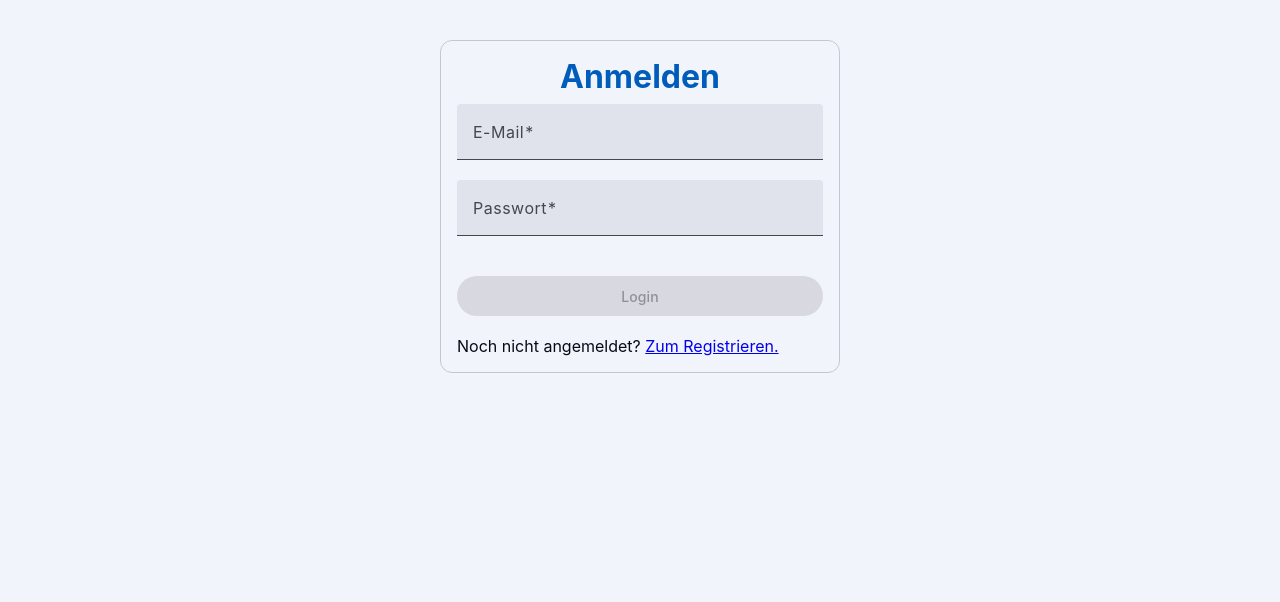
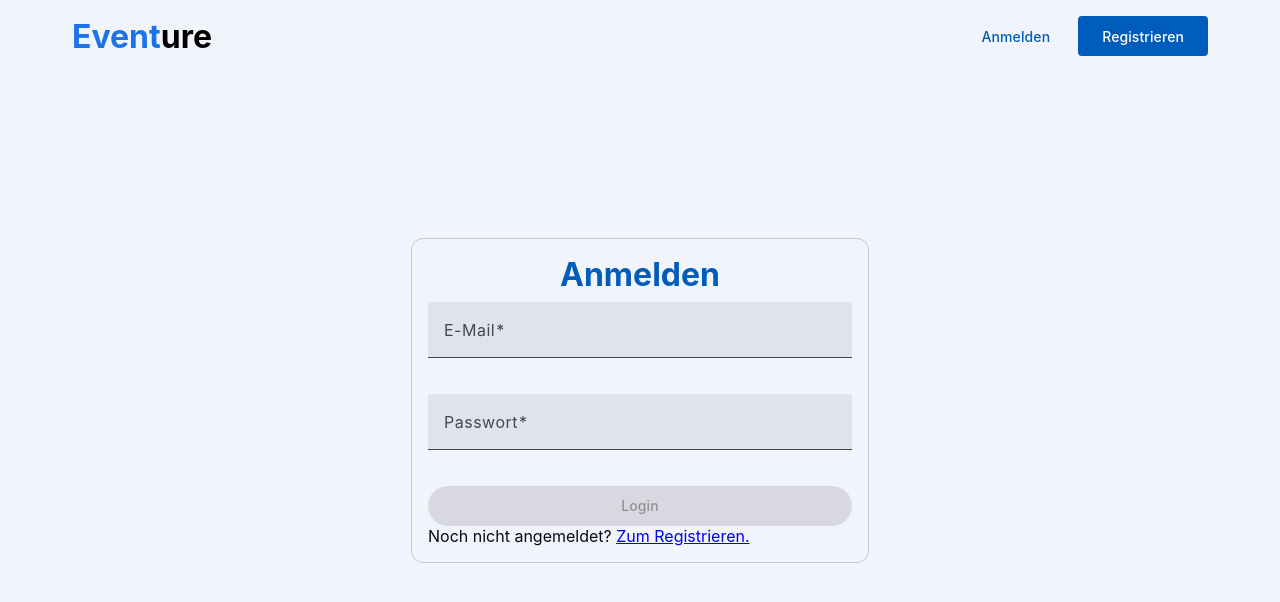
Before and after one commit to mezotv/eventure, an Angular app in the folder frontend/: page /login in a window 1280 px wide. Shown: the top 602 px of the page. Built offline with nearby package versions, Linux system fonts and the light colour scheme.

Commit message:
feat(components): add navbar
Fügt eine keine navbar nach unserem design hinzu.

```diff
--- a/frontend/src/app/app.component.html
+++ b/frontend/src/app/app.component.html
@@ -1 +1,2 @@
+<app-navbar></app-navbar>
 <router-outlet />
--- a/frontend/src/app/app.component.ts
+++ b/frontend/src/app/app.component.ts
@@ -1,10 +1,11 @@
 import { Component } from '@angular/core';
 import { RouterOutlet } from '@angular/router';
+import { NavbarComponent } from "./components/navbar/navbar.component";
 
 @Component({
   selector: 'app-root',
   standalone: true,
-  imports: [RouterOutlet],
+  imports: [RouterOutlet, NavbarComponent],
   templateUrl: './app.component.html',
   styleUrl: './app.component.css'
 })
--- /dev/null
+++ b/frontend/src/app/components/navbar/navbar.component.css
@@ -0,0 +1,37 @@
+  /* Navbar styles */
+  .navbar {
+    display: flex;
+    justify-content: space-between;
+    align-items: center;
+    padding: 1rem 2rem;
+    margin: 0 auto;
+    max-width: 1200px;
+  }
+
+  .logo {
+    font-size: 2rem;
+    font-weight: 700;
+  }
+
+  .logo-event {
+    color: #1a73e8; /* Material blue */
+  }
+
+  .logo-ture {
+    color: #000;
+  }
+
+  .auth-buttons {
+    display: flex;
+    gap: 1rem;
+  }
+
+  .login-button {
+    color: #000;
+  }
+
+  .register-button {
+    background-color: #1a73e8; /* Material blue */
+    color: white;
+    border-radius: 4px;
+  }
--- /dev/null
+++ b/frontend/src/app/components/navbar/navbar.component.html
@@ -0,0 +1,9 @@
+<div class="navbar">
+    <div class="logo">
+      <span class="logo-event">Event</span><span class="logo-ture">ure</span>
+    </div>
+    <div class="auth-buttons">
+      <a mat-button class="login-button" href="/login">Anmelden</a>
+      <a mat-flat-button class="register-button" href="/register">Registrieren</a>
+    </div>
+  </div>
--- a/frontend/src/app/pages/home/home.component.html
+++ b/frontend/src/app/pages/home/home.component.html
@@ -1 +1 @@
-<p>home works!</p>
+<app-event-discovery></app-event-discovery>
--- a/frontend/src/app/pages/home/home.component.ts
+++ b/frontend/src/app/pages/home/home.component.ts
@@ -1,8 +1,9 @@
 import { Component } from '@angular/core';
+import { EventDiscoveryComponent } from "../../components/event-discovery/event-discovery.component";
 
 @Component({
   selector: 'app-home',
-  imports: [],
+  imports: [EventDiscoveryComponent],
   templateUrl: './home.component.html',
   styleUrl: './home.component.css',
 })
--- a/frontend/src/app/pages/login/login.component.css
+++ b/frontend/src/app/pages/login/login.component.css
@@ -26,32 +26,21 @@ h1 {
     background-color: var(--background);
 }
 
-.example-button {
+.login-button {
     display: table-cell;
     font-size: 14px;
     margin-left: 8px;
-    min-width: 200px;
+    min-width: 120px;
     background-color: var(--primary);
 }
 
-.example-button-row {
-    width: 100%;
+mat-flat-button {
+    background-color: var(--primary);
+}
+
+.login-button-row {
     content: var(--primary);
     margin-bottom: 0.5rem;
-}
-
-.login {
-    max-width: 400px;
-    margin: 40px auto;
-}
-
-.full-width {
-    width: 100%;
-}
-
-.example-button-row {
-    margin-top: 20px;
-    margin-bottom: 20px;
 }
 
 .error-message {
@@ -62,3 +51,16 @@ h1 {
     background-color: rgba(244, 67, 54, 0.1);
     border-radius: 4px;
 }
+
+.success-message {
+    color: #4caf50;
+    font-size: 12px;
+    margin: 10px 0;
+    padding: 10px;
+    background-color: rgba(76, 175, 80, 0.1);
+    border-radius: 4px;
+}
+
+.mat-mdc-form-field {
+    margin-bottom: 16px;
+}
--- a/frontend/src/app/pages/register/register.component.css
+++ b/frontend/src/app/pages/register/register.component.css
@@ -38,8 +38,6 @@ mat-flat-button {
     background-color: var(--primary);
 }
 
-
-
 .login-button-row {
     content: var(--primary);
     margin-bottom: 0.5rem;
```
Also changed, not shown: frontend/src/app/components/navbar/navbar.component.ts (added, +12 -0 lines), 1 other file (tests, documents, lock files or other folders).
